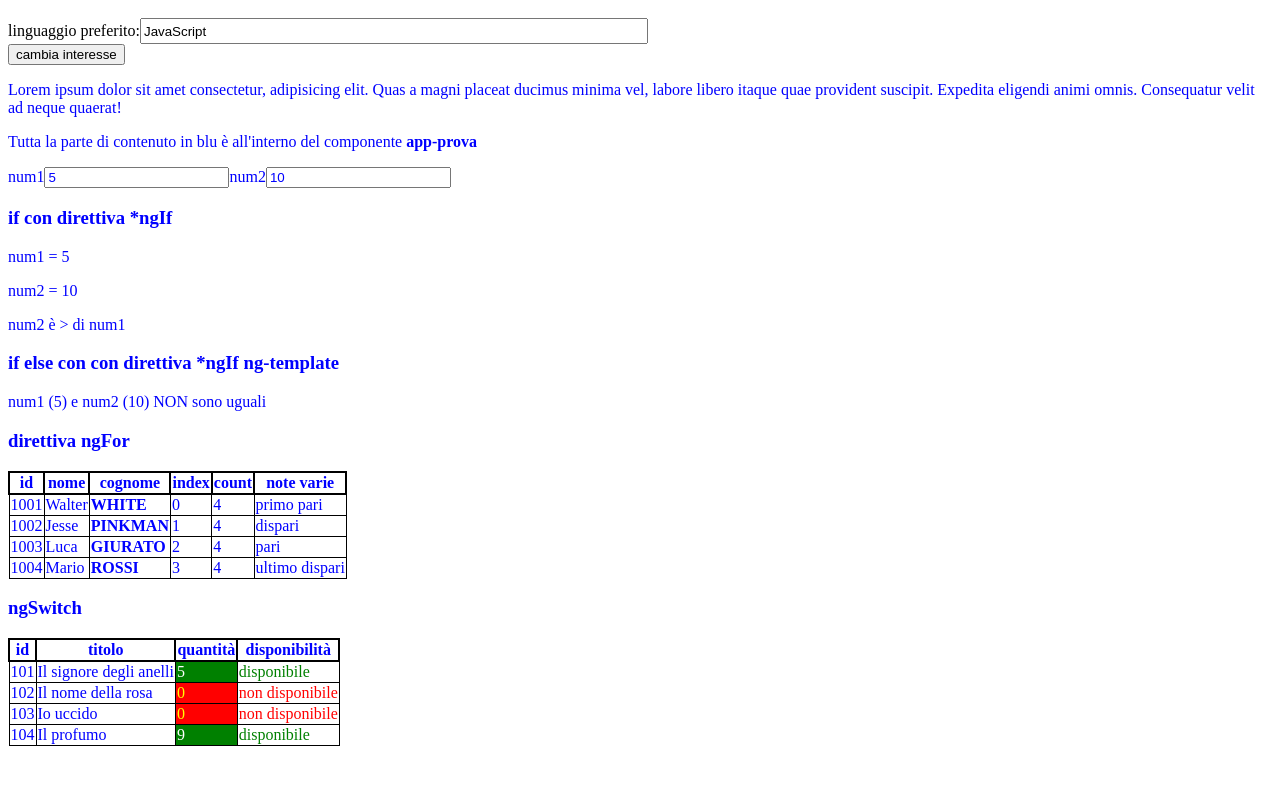
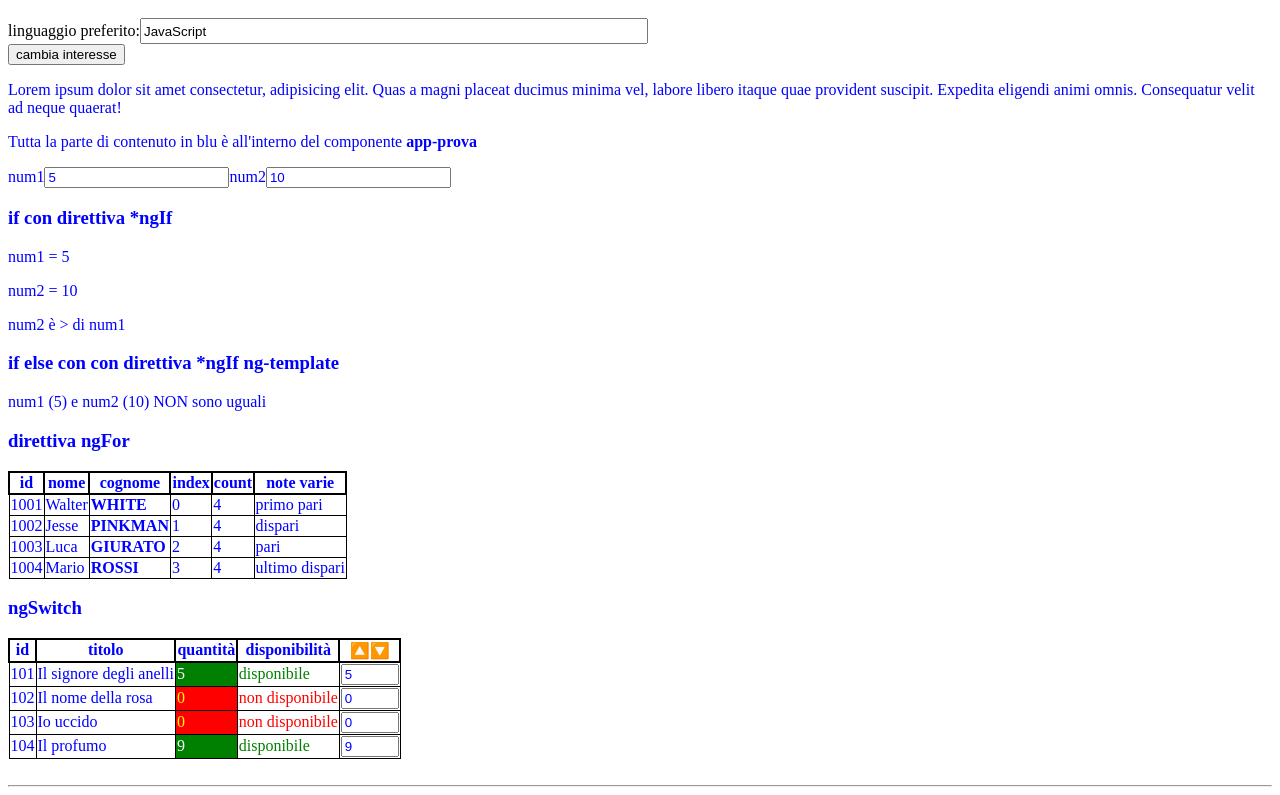
Before and after one commit to daniepa/ng-test-app, an Angular app: page / in a window 1280 px wide. Shown: the part 315-1110 px from the top of the page. Before the commit the page ends 1069 px from the top, so only its background shows below. Built offline with nearby package versions, Linux system fonts and the light colour scheme.

Commit message:
add input number 2-way quantity book

```diff
--- a/src/app/prova/prova.component.html
+++ b/src/app/prova/prova.component.html
@@ -65,6 +65,7 @@
       <th>titolo</th>
       <th>quantità</th>
       <th>disponibilità</th>
+      <th>🔼🔽</th>
     </tr>
   </thead>
   <tbody>
@@ -79,6 +80,12 @@
           <span style="color:green" *ngSwitchDefault>disponibile</span>
         </span>
       </td>
+      <td>
+        <input style="width:50px;" type="number" min="0" [(ngModel)]="l.quantita">
+      </td>
     </tr>
   </tbody>
 </table>
+
+<br>
+<hr>
```
